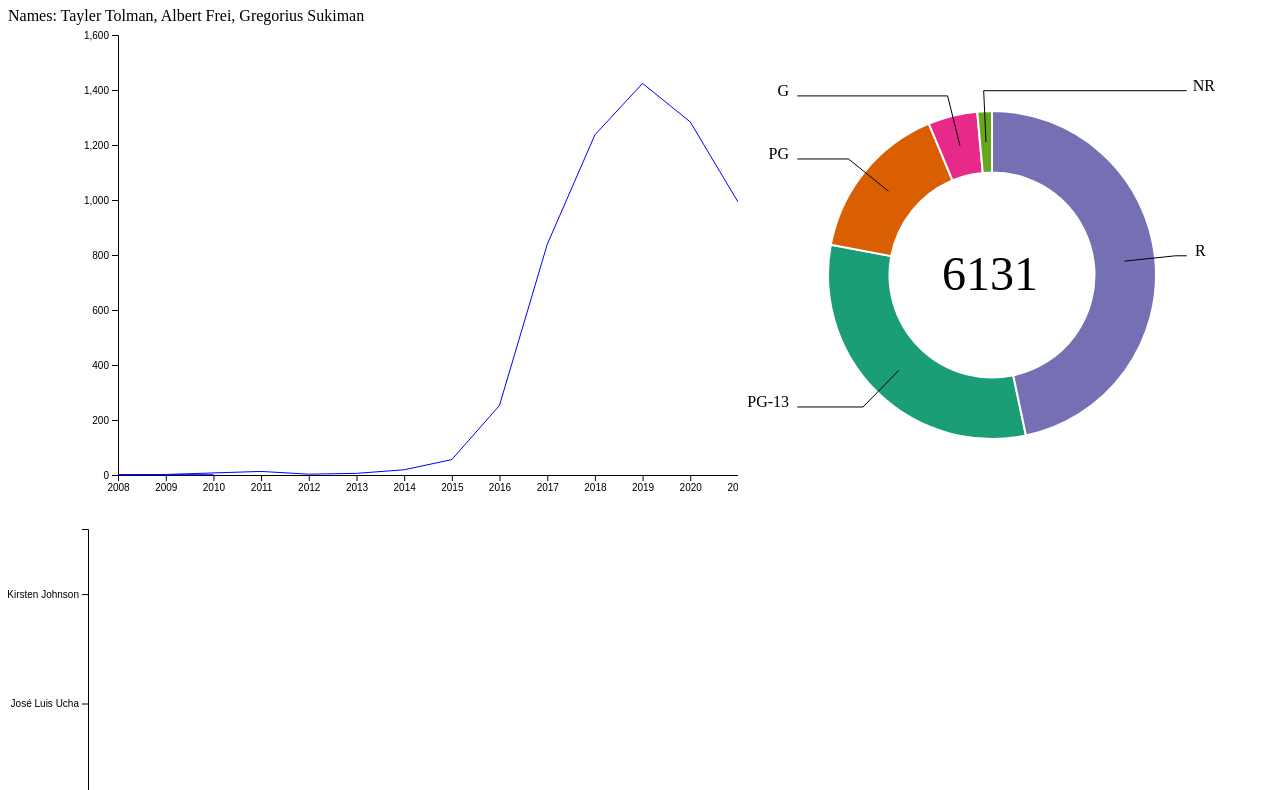
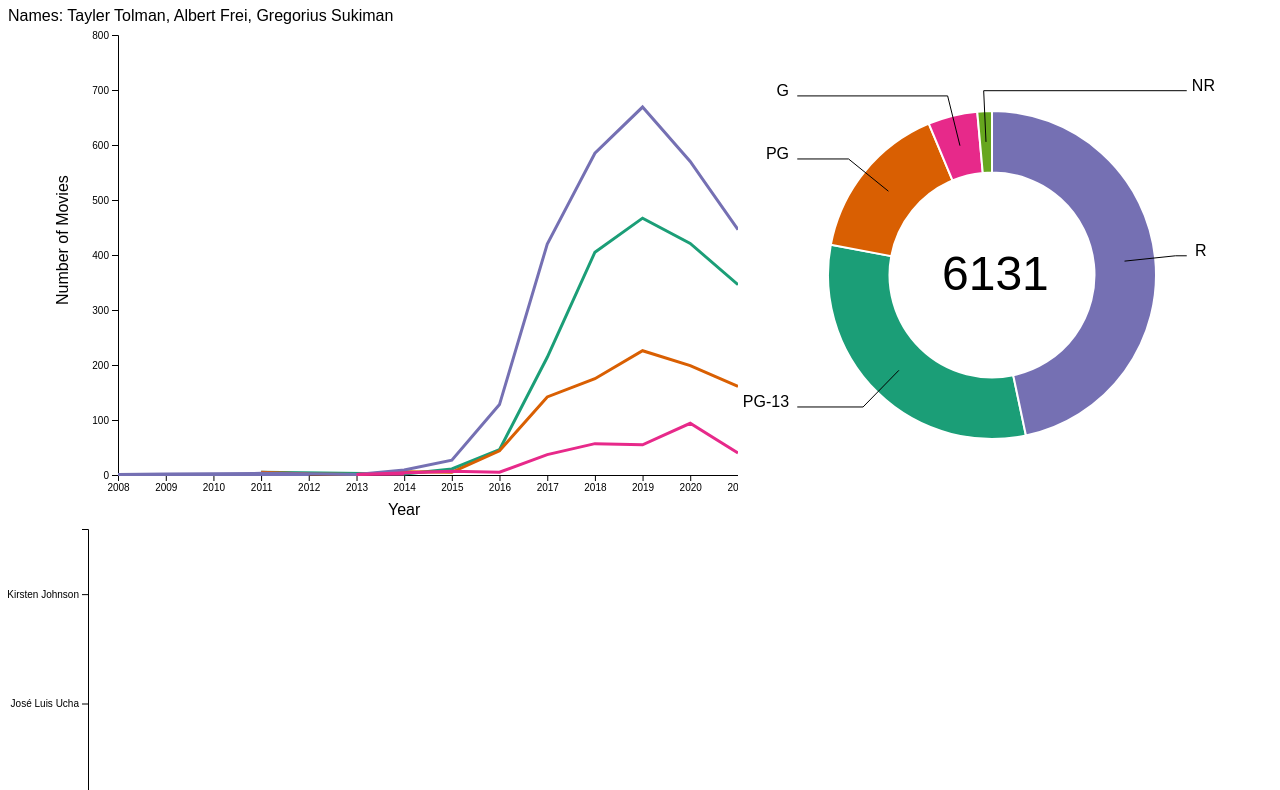
Before and after one commit to Nathan-Joe/dataviscourse-pr-FlixHunters, a plain HTML site: page flixHunters/index.html in a window 1280 px wide. Shown: the part 73-863 px from the top of the page. Drawn offline with nearby package versions, Linux system fonts and the light colour scheme.

Commit message:
Line-graph done for milestone

```diff
--- a/flixHunters/index.html
+++ b/flixHunters/index.html
@@ -4,10 +4,13 @@
 <head>
   <meta charset="UTF-8">
   <style>
-
+    html {
+      font-family: sans-serif;
+    }
   </style>
 
   <script src="https://d3js.org/d3.v7.min.js"></script>
+
 
   <script src="js/barGraphView.js"></script>
   <script src="js/lineGraphView.js"></script>
--- a/flixHunters/js/lineGraphView.js
+++ b/flixHunters/js/lineGraphView.js
@@ -20,11 +20,22 @@ class LineGraphView {
 
 
     let dataByYearAdded = d3.group(this.globalApplicationState.allMovieData, d => d.year_added)
+    let dataByRating = d3.group(this.globalApplicationState.allMovieData.filter(d => d.rating != 'NR'), d => d.rating)
 
+    let keys = [...dataByRating.keys()]
 
+    let ratingYearCount = new Map()
+
+    keys.forEach(key => {
+      let byYear = d3.group(dataByRating.get(key), d => d.year_added)
+      ratingYearCount.set(key, byYear)
+    });
+
+    //console.log(ratingYearCount)
 
     this.xScale = d3.scaleTime()
       .domain(d3.extent([...dataByYearAdded.keys()].map(d => new Date(d))))
+      //.domain([new Date('2013'), new Date('2021')])
       .range([0, this.width - this.yAxisPadding])
 
 
@@ -35,11 +46,27 @@ class LineGraphView {
         .tickFormat(d3.timeFormat('%Y'))
       );
 
+    lineGraphSVG.select('#x-axis')
+      .append('text')
+      .text('Year')
+      .attr('x', 350)
+      .attr('y', this.height - 10);
+
+    lineGraphSVG.select('#y-axis')
+      .append('text')
+      .text('Number of Movies')
+      .attr('x', -280)
+      .attr('y', 30)
+      .attr('transform', 'rotate(-90)');
+
     // gets the length of the largest array of values
-    let maxCount = d3.max([...dataByYearAdded.values()].map(d => d.length))
+    let maxCount = d3.max([...dataByRating.values()].map(d => d.length))
+
+    let test = [...dataByRating.values()].map( d => d3.group(d, n => n.year_added))
+    console.log(test)
 
     this.yScale = d3.scaleLinear()
-      .domain([0, maxCount])
+      .domain([0, 800])
       .range([this.height - this.xAxisPadding, 10])
       .nice();
     lineGraphSVG.select('#y-axis')
@@ -47,38 +74,35 @@ class LineGraphView {
       .attr('transform', `translate(${this.yAxisPadding},0)`)
       .call(d3.axisLeft(this.yScale));
 
-    this.adjustGraph(dataByYearAdded);
+    this.adjustGraph(dataByRating);
   }
 
   adjustGraph(data){
     let keys = [...data.keys()]
-    let yearCount = []
+
+    let ratingYearCount = new Map()
+
     keys.forEach(key => {
-      yearCount.push({
-        year: key,
-        count: data.get(key).length,
-        group: 1
-      })
+      if(data.has('NR')) {
+        data.delete('NR')
+      }
+      let byYear = d3.group(data.get(key), d => d.year_added)
+      ratingYearCount.set(key, byYear)
     });
-
-    yearCount = d3.group(yearCount, d => d.group)
-
-
-    //console.log(yearCount)
-
-
 
 
     d3.select('#lines').selectAll('.lines')
-      .data(yearCount)
+      .data(ratingYearCount)
       .join('path')
       .attr('fill', 'none')
-      .attr('stroke', 'blue')
-      .attr('stroke-width', 1)
+      .attr('stroke', d => this.globalApplicationState.colorScale(d[0]))
+      .attr('stroke-width', 3)
       .attr('d', ([group, values]) => {
+        //console.log(values)
         return d3.line()
-          .x(d => this.xScale(new Date(d.year)) + this.yAxisPadding)
-          .y(d => this.yScale(d.count))
+          .x(d => this.xScale(new Date(d[0])) + this.yAxisPadding)
+        //.x(d => this.xScale(new Date(d.year)) + this.yAxisPadding)
+          .y(d => this.yScale(d[1].length))
           (values)
       })
 
```
Also changed, not shown: flixHunters/js/barGraphView.js (+5 -5 lines).
